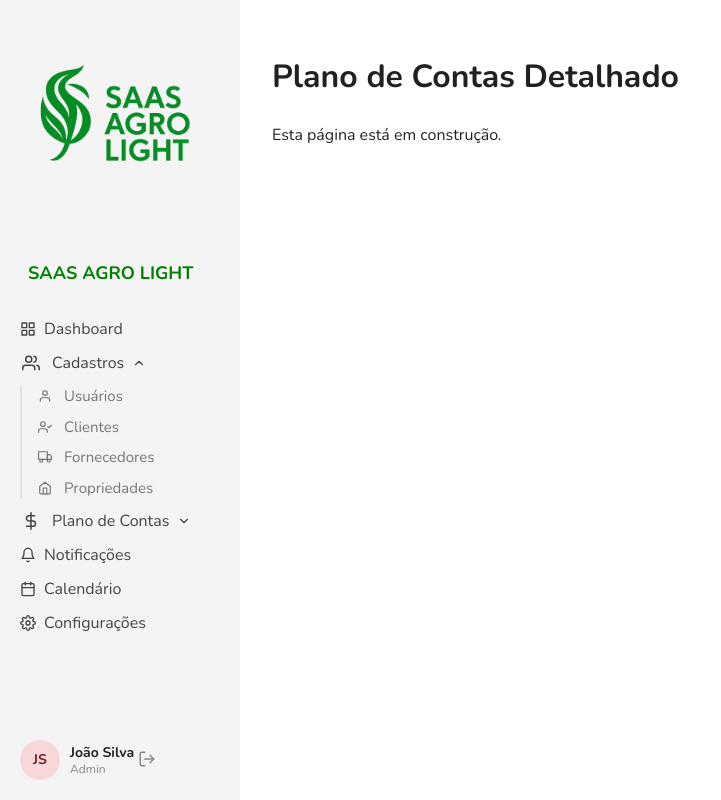
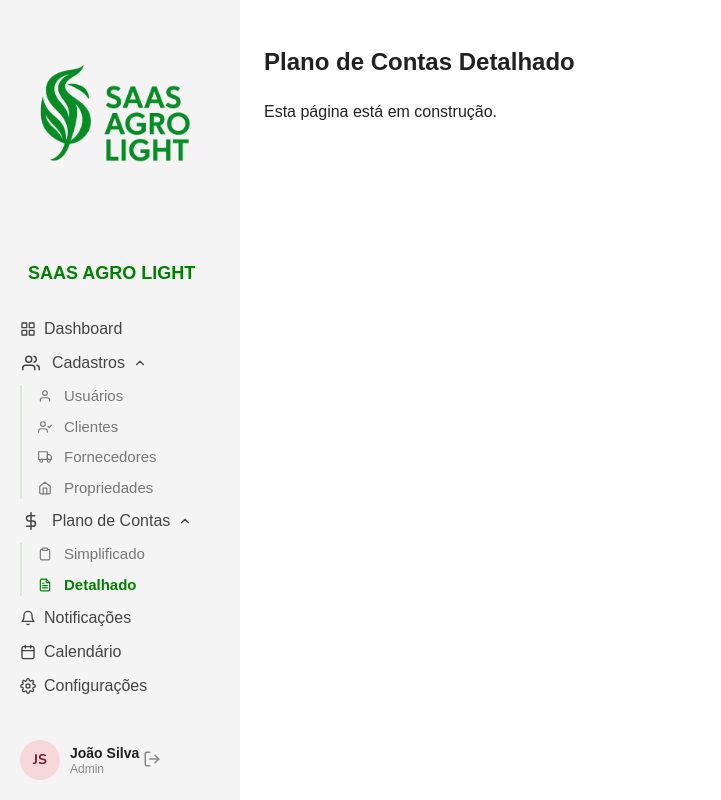
Before and after one commit to FerEnnes/sigas, a React (Create React App) app: page /plano/detalhado in a window 1280 px wide. Shown: the whole page, without its empty margins (0-721 px from the left). Built offline with nearby package versions, Linux system fonts and the light colour scheme.

Commit message:
feat: helmet e estrutura base das páginas simplificado e detalhado

```diff
--- a/src/components/Sidebar.js
+++ b/src/components/Sidebar.js
@@ -17,7 +17,9 @@ import {
   FiSettings,
   FiChevronDown,
   FiChevronUp,
-  FiGrid
+  FiGrid,
+  FiClipboard,
+  FiFileText, // ✅ Novo ícone adicionado
 } from 'react-icons/fi';
 
 function stringAvatar(name) {
@@ -43,7 +45,7 @@ function stringAvatar(name) {
 function Sidebar() {
   const location = useLocation();
   const [cadastrosOpen, setCadastrosOpen] = useState(true);
-  const [planoContasOpen, setPlanoContasOpen] = useState(false); // submenu novo
+  const [planoContasOpen, setPlanoContasOpen] = useState(true); // aberto por padrão
 
   const handleLogout = () => {
     console.log('Logout clicado');
@@ -109,12 +111,12 @@ function Sidebar() {
           <ul className="submenu">
             <li>
               <Link to="/plano/simplificado" className={location.pathname === '/plano/simplificado' ? 'active submenu-link' : 'submenu-link'}>
-                Simplificado
+                <FiClipboard className="icon" /> Simplificado
               </Link>
             </li>
             <li>
               <Link to="/plano/detalhado" className={location.pathname === '/plano/detalhado' ? 'active submenu-link' : 'submenu-link'}>
-                Detalhado
+                <FiFileText className="icon" /> Detalhado
               </Link>
             </li>
           </ul>
--- a/src/pages/PlanoDetalhadoPage.js
+++ b/src/pages/PlanoDetalhadoPage.js
@@ -1,12 +1,21 @@
 import React from 'react';
+import { Helmet } from 'react-helmet-async';
 import Sidebar from '../components/Sidebar';
 
 function PlanoDetalhadoPage() {
   return (
-    <div style={{ display: 'flex', height: '100vh' }}>
+    <div className="app" style={{ display: 'flex', height: '100vh' }}>
+      <Helmet>
+        <title>Plano de Contas Detalhado | SaaS Agro</title>
+        <meta
+          name="description"
+          content="Visualize e organize seu plano de contas detalhado com categorias e subcategorias agrícolas."
+        />
+      </Helmet>
+
       <Sidebar />
-      <div style={{ padding: '32px' }}>
-        <h1>Plano de Contas Detalhado</h1>
+      <div style={{ flex: 1, padding: '24px' }}>
+        <h2>Plano de Contas Detalhado</h2>
         <p>Esta página está em construção.</p>
       </div>
     </div>
--- a/src/pages/PlanoSimplificadoPage.js
+++ b/src/pages/PlanoSimplificadoPage.js
@@ -1,12 +1,21 @@
 import React from 'react';
+import { Helmet } from 'react-helmet-async';
 import Sidebar from '../components/Sidebar';
 
 function PlanoSimplificadoPage() {
   return (
-    <div style={{ display: 'flex', height: '100vh' }}>
+    <div className="app" style={{ display: 'flex', height: '100vh' }}>
+      <Helmet>
+        <title>Plano de Contas Simplificado | SaaS Agro</title>
+        <meta
+          name="description"
+          content="Visualize e gerencie seu plano de contas simplificado para controle agrícola."
+        />
+      </Helmet>
+
       <Sidebar />
-      <div style={{ padding: '32px' }}>
-        <h1>Plano de Contas Simplificado</h1>
+      <div style={{ flex: 1, padding: '24px' }}>
+        <h2>Plano de Contas Simplificado</h2>
         <p>Esta página está em construção.</p>
       </div>
     </div>
```
